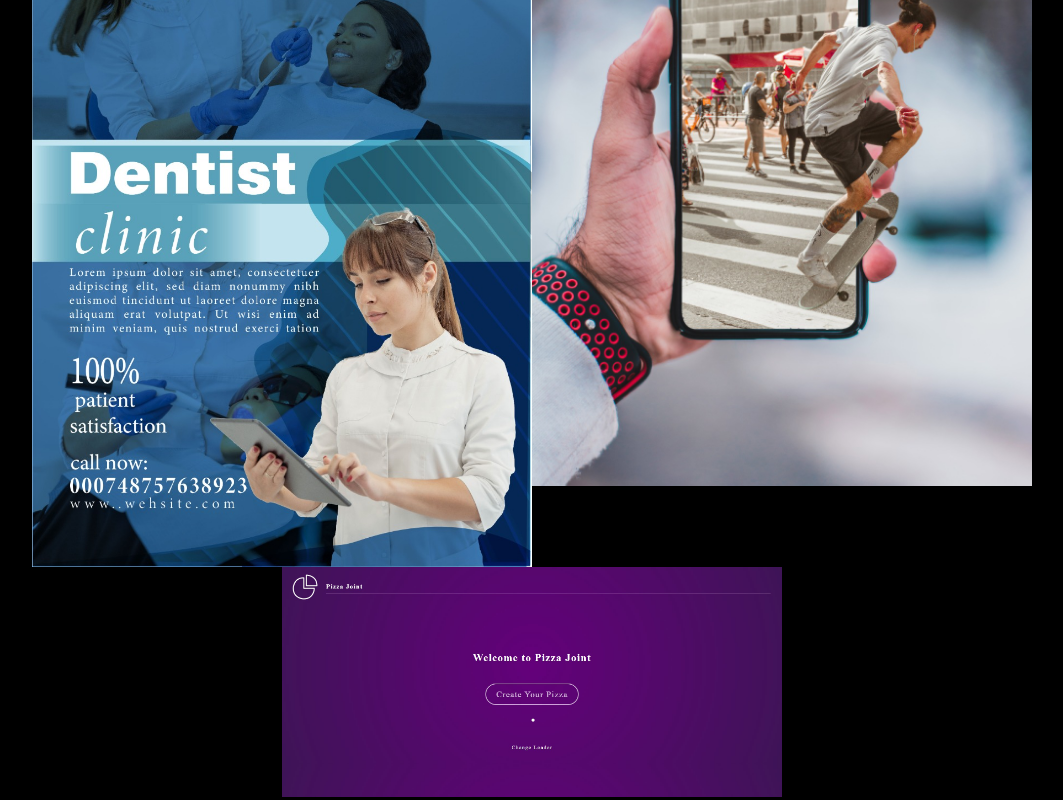
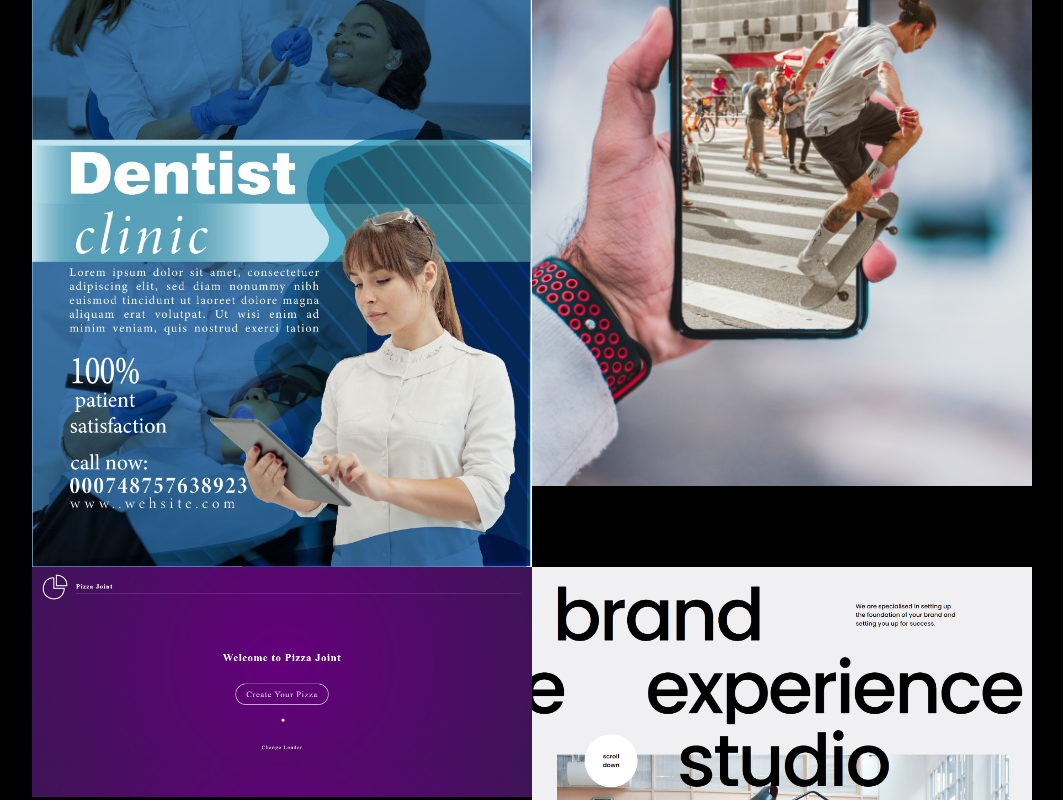
Before and after one commit to saeedberzawi/Disciples, a plain HTML site: page index.html in a window 1280 px wide. Shown: the part 703-1503 px from the top of the page, without its empty margins (108-1171 px from the left). Drawn offline with Linux system fonts and the light colour scheme.

Commit message:
add more png

```diff
--- a/index.html
+++ b/index.html
@@ -31,6 +31,7 @@
         alt=""
       />
       <img src="/assets/images/Pizza.jpg" alt="" />
+      <img src="/assets/images/brand.png" alt="" />
     </section>
   </body>
 </html>
```
Also changed, not shown: assets/images/brand.png (added).
